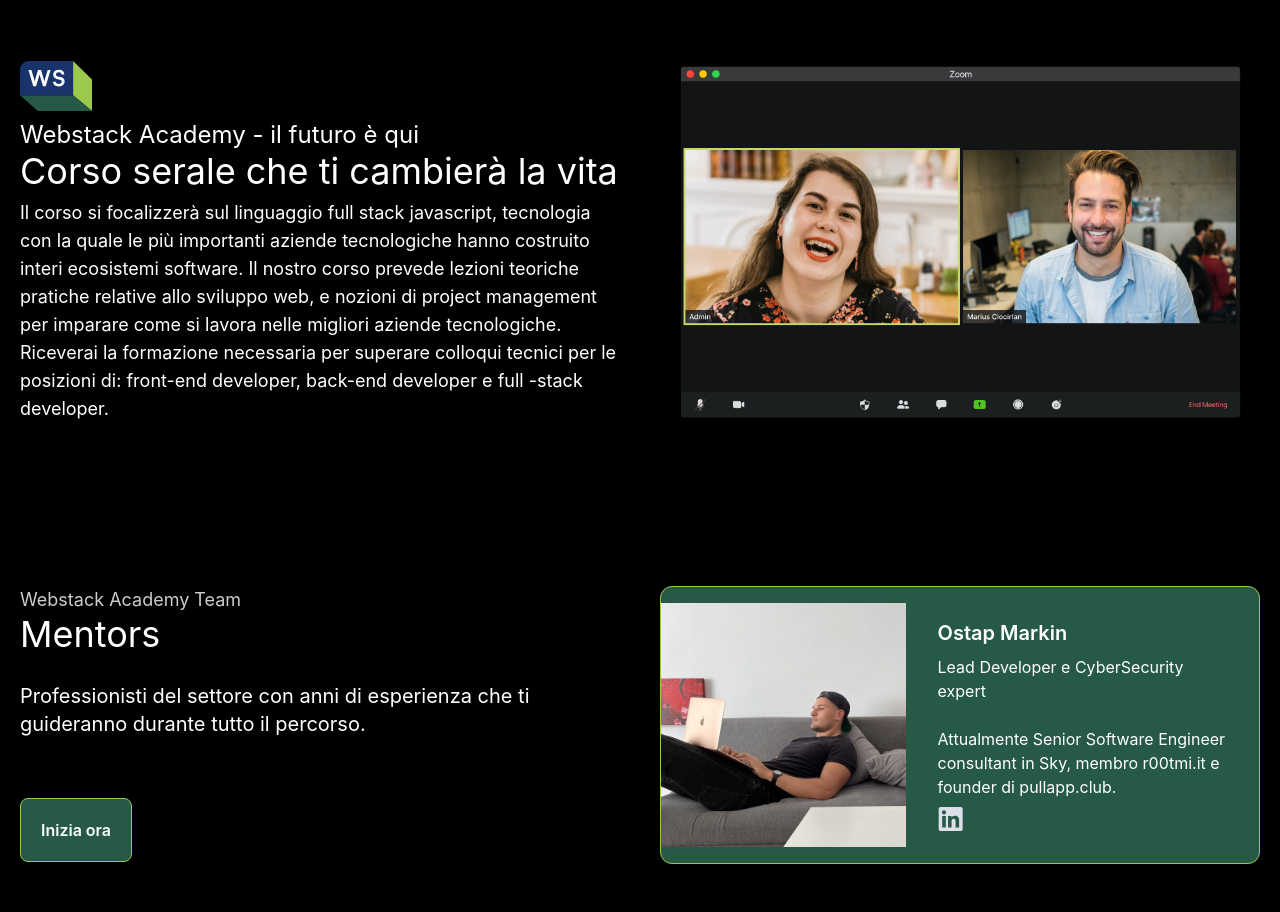
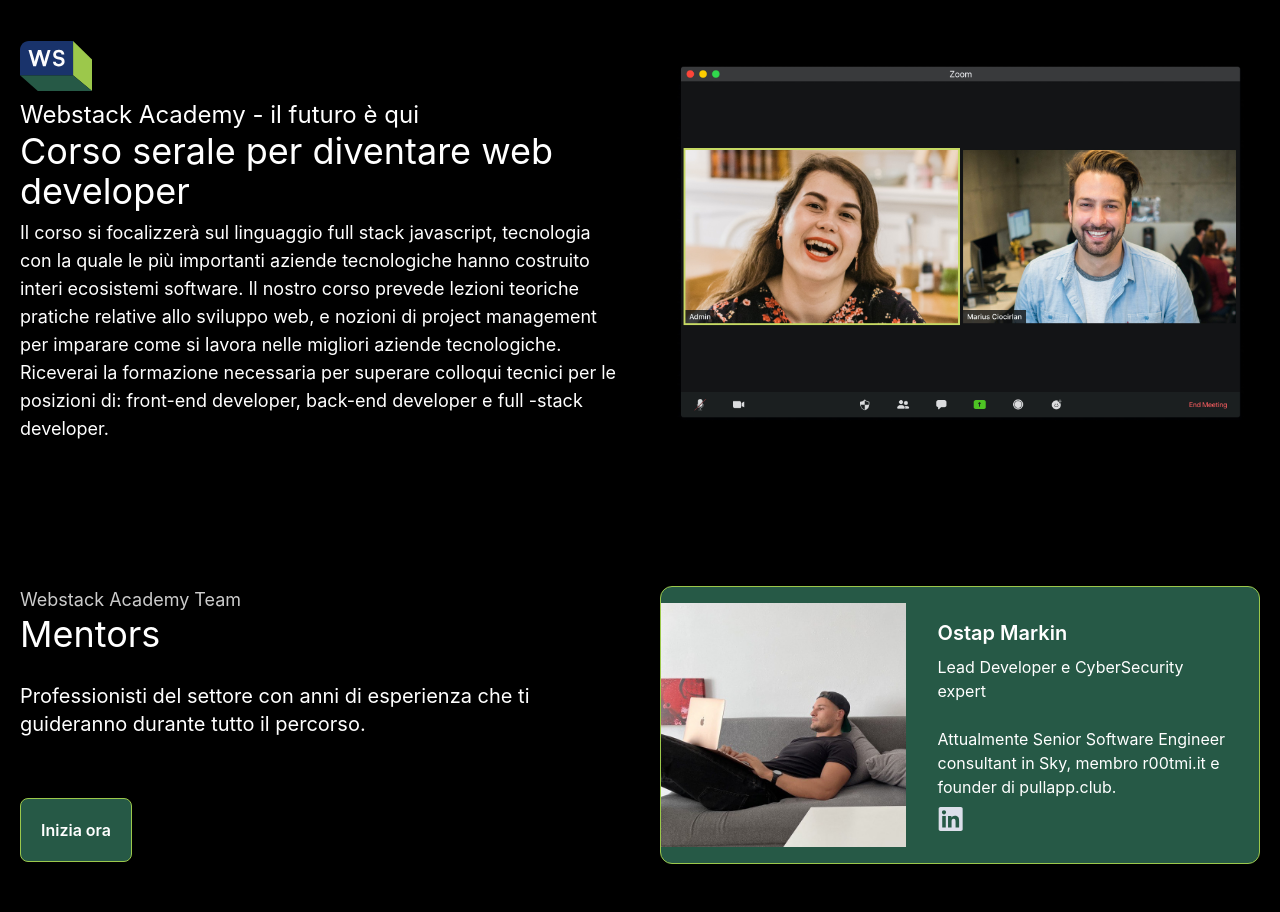
Before and after one commit to webstack-academy/landing, a React (Vite) app: page / in a window 1280 px wide. Shown: the part 1820-2732 px from the top of the page. Built offline with nearby package versions, Linux system fonts and the light colour scheme.

Commit message:
Update it.lang.ts

```diff
--- a/src/assets/i18n/it.lang.ts
+++ b/src/assets/i18n/it.lang.ts
@@ -18,11 +18,11 @@ export const it = {
       WE_CREATED_A_PATH_TO_BE_A_WEB_DEVELOPER:
         'Abbiamo creato un percorso per diventare',
       FULL_STACK_WEB_DEVELOPER: 'full-stack <br> web developer',
-      FOUR_MONTHS: 'in soli 4 mesi',
+      FOUR_MONTHS: 'in soli 6 mesi',
       OUR_ACADEMY: 'La nostra Academy',
       OUR_ACADEMY_DESCRIPTION:
         'Il corso si svolgerà nelle <strong>ore serali</strong> per permettere a tutti, compresi i lavoratori e studenti impegnati durante la giornata, di seguire comodamente le classi <strong>in diretta</strong>. <br /><br />Tutti gli studenti avranno accesso a vita alle classi e alla nostra community, dove potranno trovare contenuti aggiuntivi, ottenere <strong>supporto</strong> e fare <strong>networking</strong>.',
-      COURSE_DESCRIPTION_TITLE: 'Corso serale che ti cambierà la vita',
+      COURSE_DESCRIPTION_TITLE: 'Corso serale per diventare web developer',
       WEBSTACK_ACADEMY_FUTURE_HERE: 'Webstack Academy - il futuro è qui',
       COURSE_SUBTITLE:
         'Acquisirai le skill tecniche più ricercate dal mondo del lavoro relative allo sviluppo web.',
```
